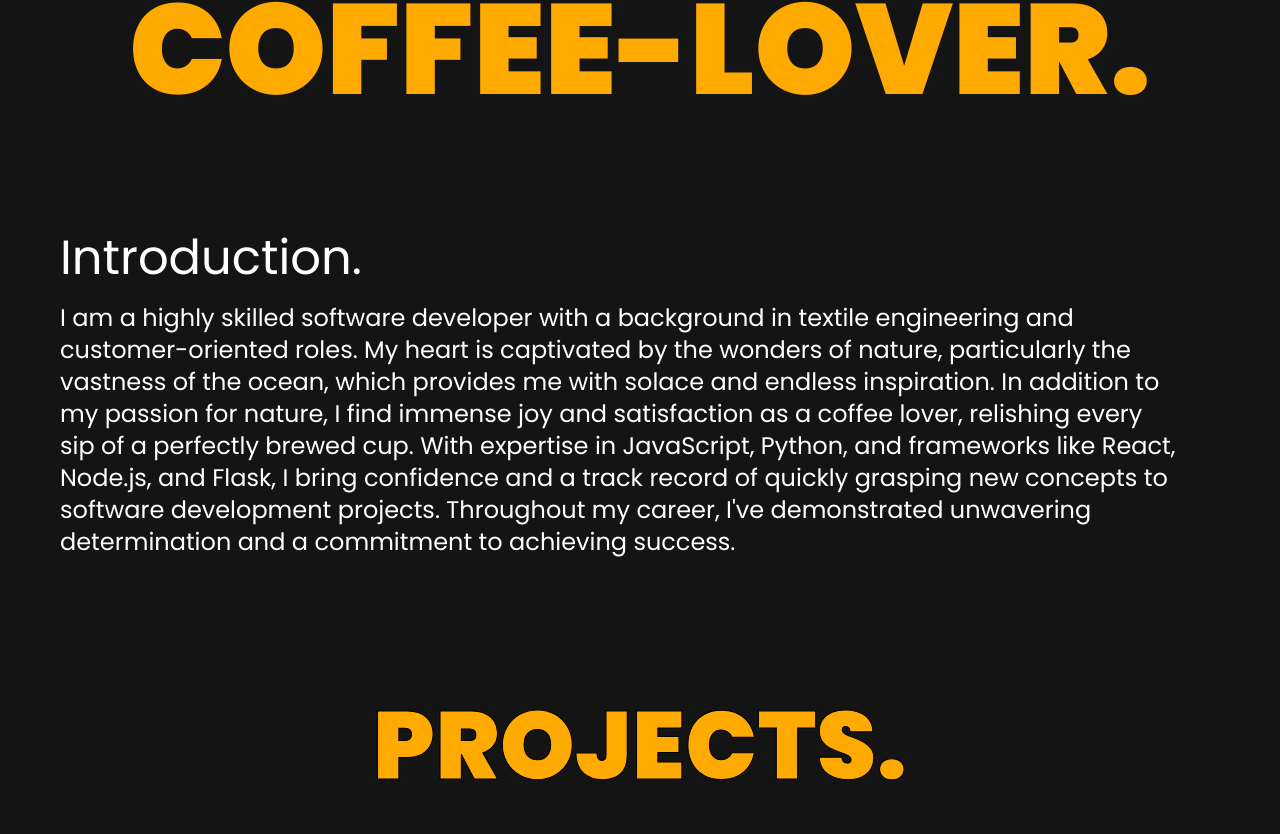
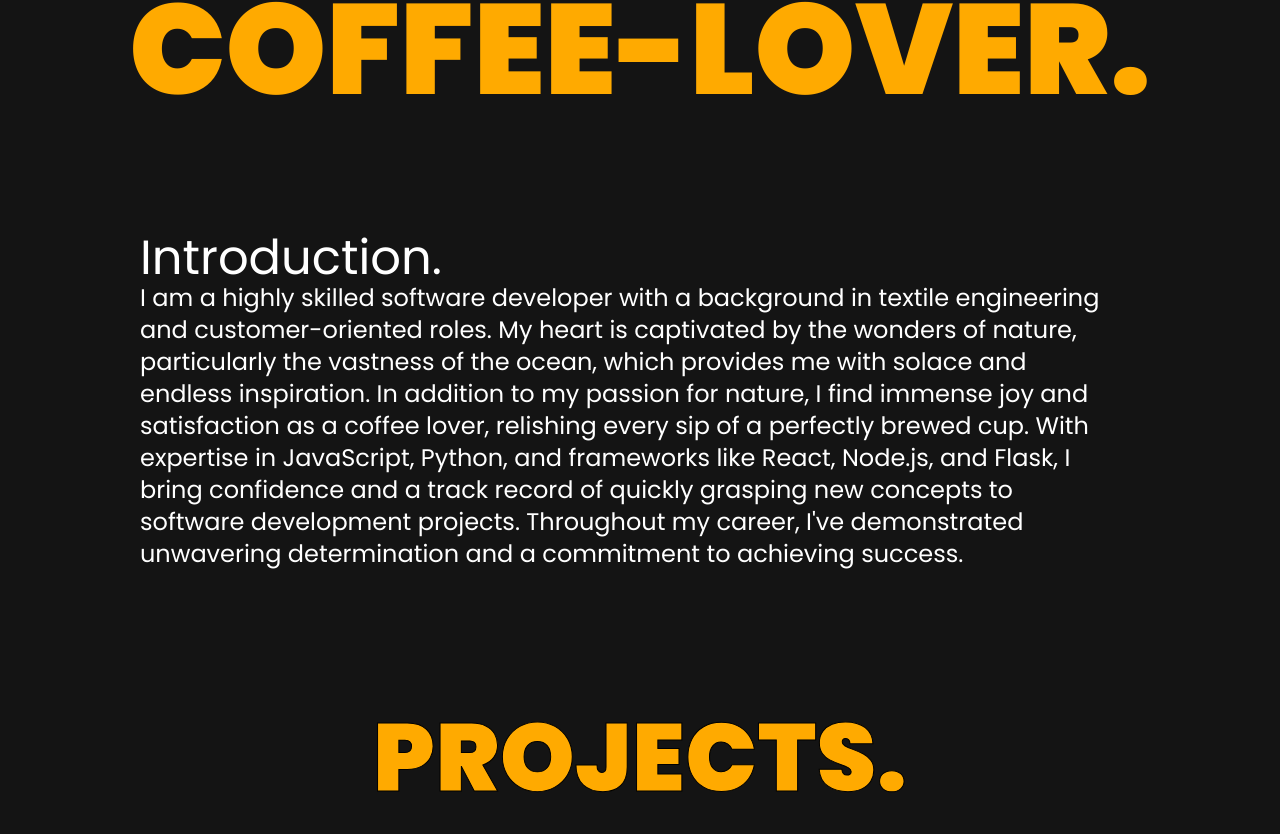
Before and after one commit to tugcecerit/portfolio, a React (Create React App) app: page / in a window 1280 px wide. Shown: the part 1526-2360 px from the top of the page. Built offline with nearby package versions, Linux system fonts and the light colour scheme; some icons are missing.

Commit message:
some styling adjusted

```diff
--- a/src/components/Overview.jsx
+++ b/src/components/Overview.jsx
@@ -64,12 +64,12 @@ const Overview = () => {
         COFFEE-LOVER.
       </div>
       <motion.div
-        className='text-white z-10 w-full pt-20 px-20 max-sm:px-12'
+        className='text-white z-10 w-full pt-20 px-40 max-sm:px-12'
         initial={{ opacity: 0, x: -20 }}
         animate={{ opacity: 1, y: 0 }}
         transition={{ duration: 2, delay: 2 }}>
       <h3 className='text-5xl max-sm:text-4xl'>Introduction.</h3>
-      <p className='text-2xl max-sm:text-sm pt-5'>  I am a highly skilled software developer with a background in textile engineering and customer-oriented roles. My heart is captivated by the wonders of nature, particularly the vastness of the ocean, which provides me with solace and endless inspiration. In addition to my passion for nature, I find immense joy and satisfaction as a coffee lover, relishing every sip of a perfectly brewed cup. With expertise in JavaScript, Python, and frameworks like React, Node.js, and Flask, I bring confidence and a track record of quickly grasping new concepts to software development projects. Throughout my career, I've demonstrated unwavering determination and a commitment to achieving success.</p>
+      <p className='text-2xl max-sm:text-sm max-sm:pt-5'>  I am a highly skilled software developer with a background in textile engineering and customer-oriented roles. My heart is captivated by the wonders of nature, particularly the vastness of the ocean, which provides me with solace and endless inspiration. In addition to my passion for nature, I find immense joy and satisfaction as a coffee lover, relishing every sip of a perfectly brewed cup. With expertise in JavaScript, Python, and frameworks like React, Node.js, and Flask, I bring confidence and a track record of quickly grasping new concepts to software development projects. Throughout my career, I've demonstrated unwavering determination and a commitment to achieving success.</p>
       </motion.div>
       </div>
   );
--- a/src/components/SocialMedia.jsx
+++ b/src/components/SocialMedia.jsx
@@ -3,7 +3,7 @@ import { Link } from "react-router-dom";
 
 const SocialMedia = (props) => {
   return (
-    <div className="icon-container flex justify-start w-screen fixed px-5 bottom-12 z-10 mix-blend-difference">
+    <div className="icon-container flex justify-start w-20 fixed px-5 bottom-12 z-10 mix-blend-difference">
       <div
         className="w-8"
       >
```
